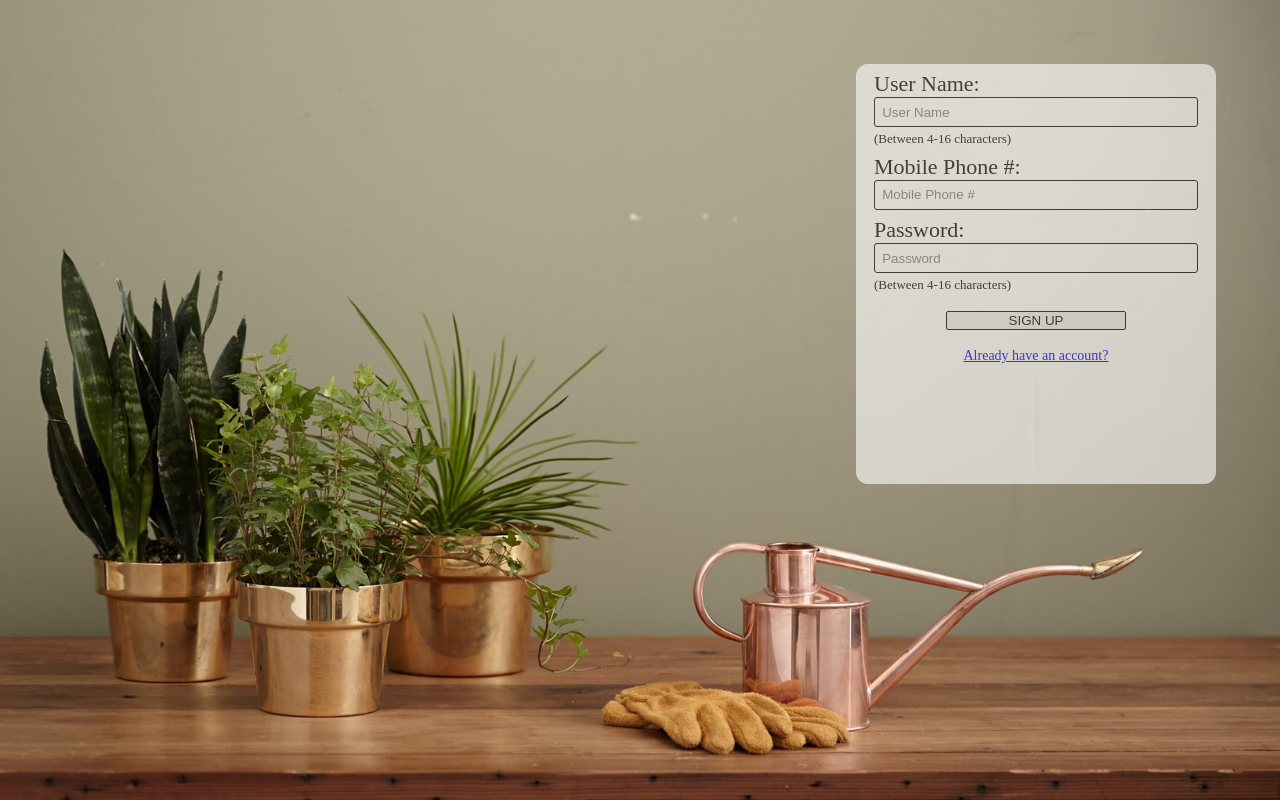
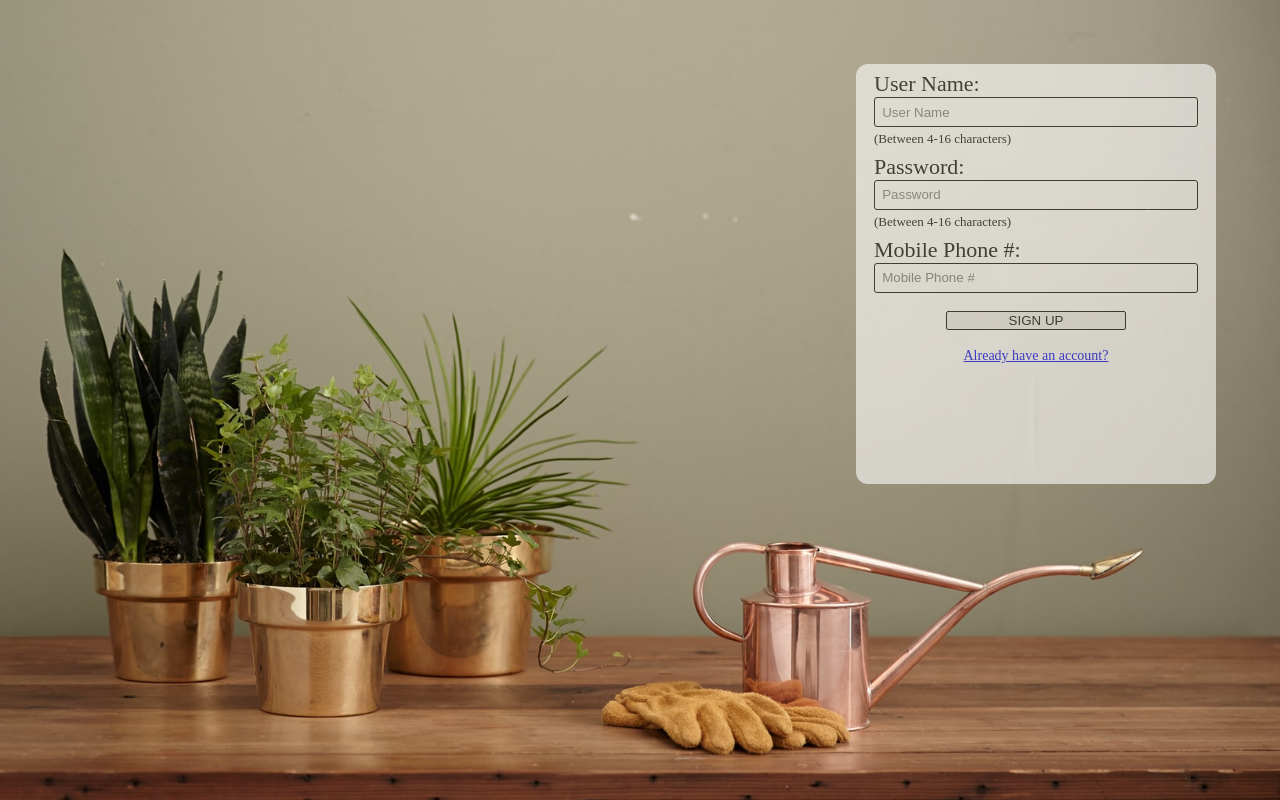
Before and after one commit to Water-MyPlants/FRONT-END, a React (Create React App) app: page /signup in a window 1280 px wide. Built offline with nearby package versions, Linux system fonts and the light colour scheme.

Commit message:
signUp Form to post data to register endpoint

```diff
--- a/src/components/SignupForm.js
+++ b/src/components/SignupForm.js
@@ -2,30 +2,49 @@ import React from "react";
 import { Form, Field, withFormik } from "formik";
 import * as Yup from "yup";
 import { Link } from "react-router-dom";
+import { connect } from "react-redux";
+import * as actionCreators from "../state/actionCreators";
 
-const SignupForm = ({ errors, touched, values, status }) => {
+const SignupForm = ({
+  errors,
+  touched,
+  userData,
+  values,
+  status,
+  userSignUpRequest,
+  onSignUpInputChange
+}) => {
+  const handleSubmit= (e) => {
+    e.preventDefault();
+    userSignUpRequest(userData);
+  }
+  const onInputChange = e => {
+    e.preventDefault();
+    onSignUpInputChange(e.target);
+  }
   return (
     // SIGN UP Form with validation using Yup for Formik //
 
     <div className="form-container">
-      <Form className="form">
+      <Form className="form" onSubmit={handleSubmit}>
         <label>User Name:</label>
-        <Field type="text" name="userName" placeholder="User Name" />
+        <Field type="text" name="userName" placeholder="User Name" onChange={onInputChange}/>
         <small>(Between 4-16 characters)</small>
         {touched.userName && errors.userName && (
           <span className="error">{errors.userName}</span>
         )}
-        <label>Mobile Phone #:</label>
-        <Field type="text" name="phone" placeholder="Mobile Phone #" />
-        {touched.phone && errors.phone && (
-          <span className="error">{errors.phone}</span>
-        )}
         <label>Password:</label>
-        <Field type="password" name="password" placeholder="Password" />
+        <Field type="password" name="password" placeholder="Password" onChange={onInputChange} />
         <small>(Between 4-16 characters)</small>
         {touched.password && errors.password && (
           <span className="error">{errors.password}</span>
         )}
+        <label>Mobile Phone #:</label>
+        <Field type="text" name="phone" placeholder="Mobile Phone #" onChange={onInputChange}/>
+        {touched.phone && errors.phone && (
+          <span className="error">{errors.phone}</span>
+        )}
+
         <button className="btn" type="submit">
           SIGN UP
         </button>
@@ -67,4 +86,8 @@ const FormikSignupForm = withFormik({
   })
 })(SignupForm);
 //!!! withFormik validation and Yup Error Messages //
-export default FormikSignupForm;
+
+export default connect(
+  state => state,
+  actionCreators
+)(FormikSignupForm);
--- a/src/index.js
+++ b/src/index.js
@@ -10,6 +10,10 @@ import * as serviceWorker from "./serviceWorker";
 
 const monsterReducer = combineReducers({
   signup: reducers.signupReducer,
+  // login: reducers.loginReducer,
+  // isLoading: reducers.loadingReducer,
+  // friendsList: reducers.friendsReducer,
+  // addFriend: reducers.addFriendReducer
 });
 
 const store = createStore(
--- /dev/null
+++ b/src/state/actionCreators.js
@@ -0,0 +1,22 @@
+import axios from 'axios';
+import * as types from './actionTypes';
+// import * as withAuth from '../helpers/axiosWithAuth';
+
+const registerApi = "https://build-week-4.herokuapp.com/api/user/register";
+
+export const userSignUpRequest = userData => dispatch => {
+      axios.post(registerApi, userData)
+      .then(({ data }) => {
+        debugger
+        dispatch({ type: types.SIGN_UP });
+        localStorage.setItem('login_token', data.payload);
+    })
+    .catch(err => console.log(err));
+  };
+
+  export const onSignUpInputChange = field => {
+      return {
+          type: types.ON_SIGNUP_INPUT_CHANGE,
+          payload: { [field.name]: field.value}
+      };
+  }
```
